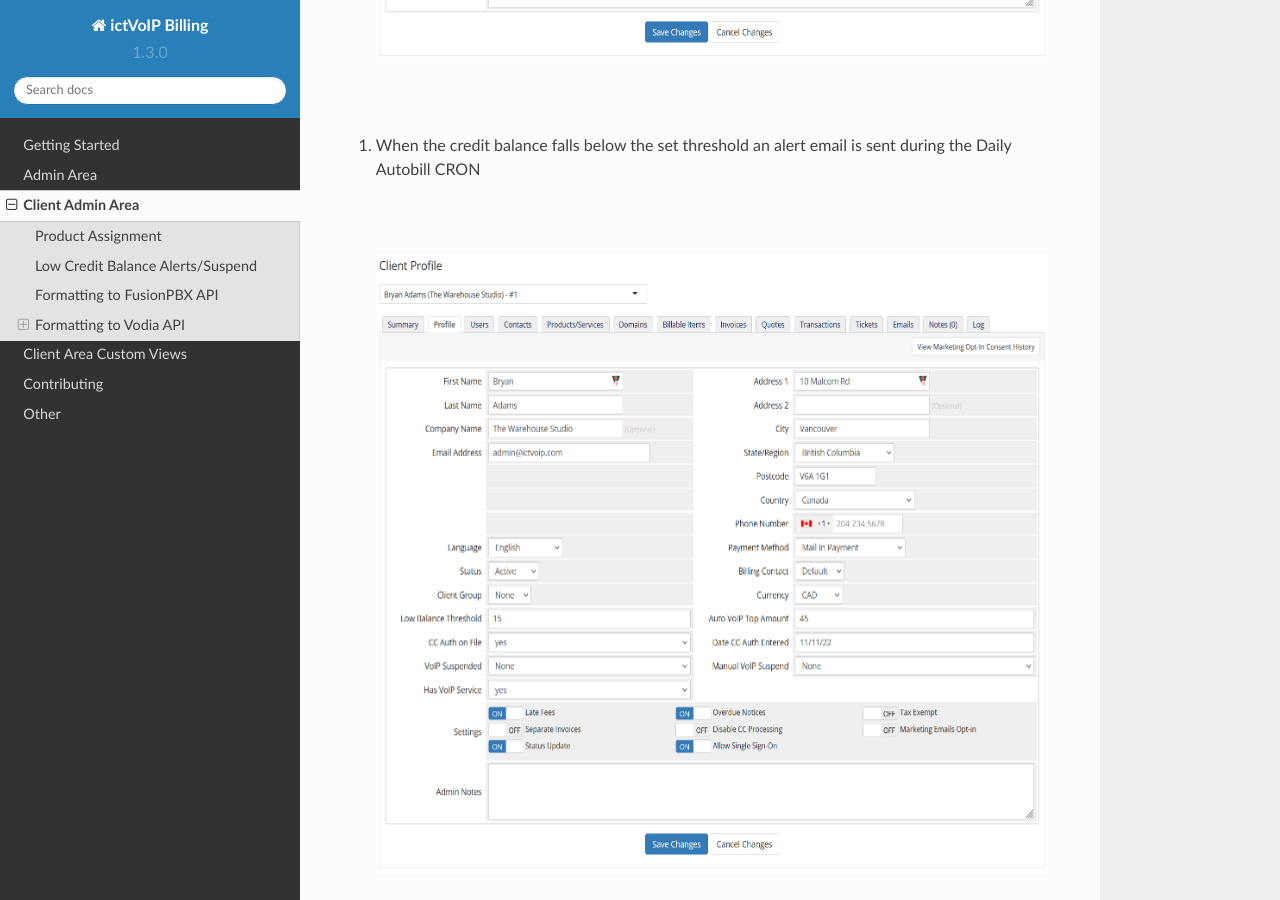
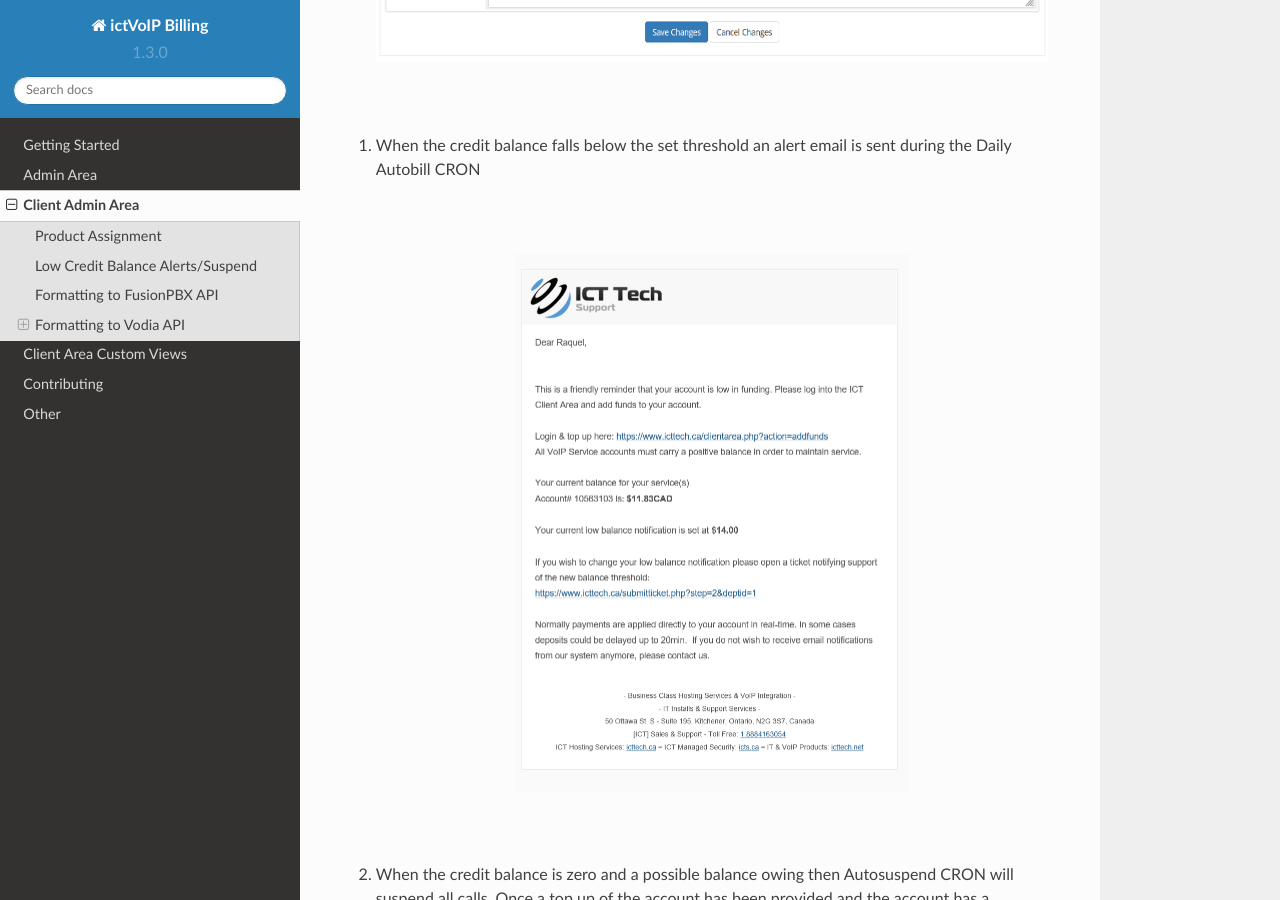
Before and after one commit to ictvoip/ictvoip-docs, a Sphinx documentation site: the page built from docs/source/clientadmin/clientadmin.rst, in a window 1280 px wide and 900 px high, scrolled down 1638 px. Built offline with Sphinx 7.4.7 and the Read the Docs theme 2.0.0, drawn with Linux system fonts in a browser that asks for light colours; pages that are not in the unit, such as notebooks, are missing from menus.

Commit message:
Update clientadmin.rst

```diff
--- a/docs/source/clientadmin/clientadmin.rst
+++ b/docs/source/clientadmin/clientadmin.rst
@@ -37,7 +37,7 @@ Low Credit Balance Thresholds are set within the Client Profile. When a low bala
 
 |
 
- .. image:: ../_static/images/clientadmin/client_profile_lowbal.png
+ .. image:: ../_static/images/clientadmin/lowbal_email.png
         :scale: 50%
         :align: center
         :alt: Adding a new Provider or PBX
@@ -47,14 +47,6 @@ Low Credit Balance Thresholds are set within the Client Profile. When a low bala
 
 2) When the credit balance is zero and a possible balance owing then Autosuspend CRON will suspend all calls. Once a top up of the account has been provided and the account has a positive credit balance then the AutoSuspend CRON will un-suspend the account.  This process is done by triggering the PBX/Switch to either disable the Gateway/Trunk or API to Providers suspend function.
 
-|
-
- .. image:: ../_static/images/clientadmin/client_profile_lowbal.png
-        :scale: 50%
-        :align: center
-        :alt: Adding a new Provider or PBX
-
-|
 
 
 Formatting to FusionPBX API
```
